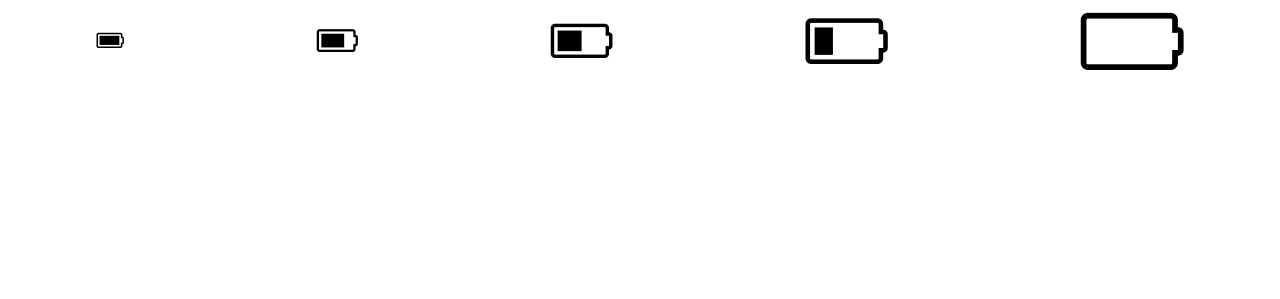
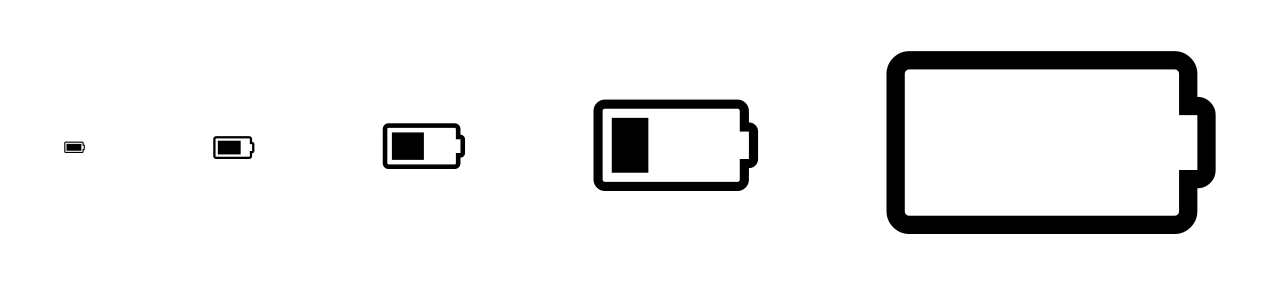
Before and after one commit to taniakononenko23/vscode-git-test63, a plain HTML site: page index.html in a window 1280 px wide. Drawn offline with nearby package versions, Linux system fonts and the light colour scheme.

Commit message:
add init files

```diff
--- a/index.html
+++ b/index.html
@@ -15,23 +15,33 @@
 </head>
 <body>
     <button class="battery">
-        <i class="fa fa-battery-full fa-lg" aria-hidden="true"></i>
+        <div class="battery-full">
+            <i class="fa fa-battery-full " aria-hidden="true"></i>
+        </div>
     </button>
 
     <button class="battery">
-        <i class="fa fa-battery-three-quarters fa-2x" aria-hidden="true"></i>
+        <div class="battery-three-quarters">
+            <i class="fa fa-battery-three-quarters" aria-hidden="true"></i>
+        </div>
     </button>
 
     <button class="battery">
-        <i class="fa fa-battery-half fa-3x" aria-hidden="true"></i>
+        <div class="battery-half">
+            <i class="fa fa-battery-half" aria-hidden="true"></i>
+        </div>
     </button>
 
     <button class="battery">
-        <i class="fa fa-battery-quarter fa-4x" aria-hidden="true"></i>
+        <div class="battery-quarter">
+            <i class="fa fa-battery-quarter" aria-hidden="true"></i>
+        </div>
     </button>
 
     <button class="battery">
-        <i class="fa fa-battery-empty fa-5x" aria-hidden="true"></i>
+        <div class="battery-empty">
+            <i class="fa fa-battery-empty" aria-hidden="true"></i>
+        </div>
     </button>
 </body>
 </html>
--- a/styles.css
+++ b/styles.css
@@ -8,10 +8,21 @@ body{
     justify-content: space-around;
 }
 
-.full{
+.battery-full{
     font-size: 16px;
 }
 
-.fa-battery-three-quarters{
+.battery-three-quarters{
     font-size: 32px;
 }
+
+.battery-half{
+    font-size: 64px;
+}
+.battery-quarter{
+    font-size: 128px;
+}
+
+.battery-empty{
+    font-size: 256px;
+}
```
